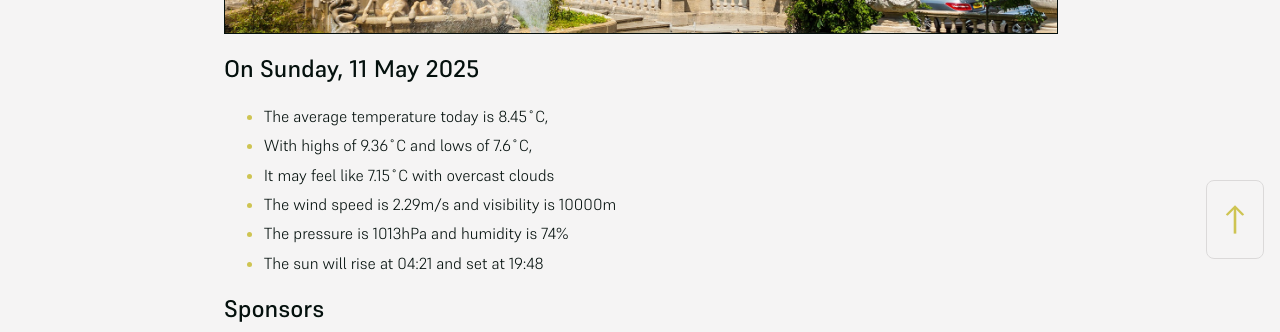
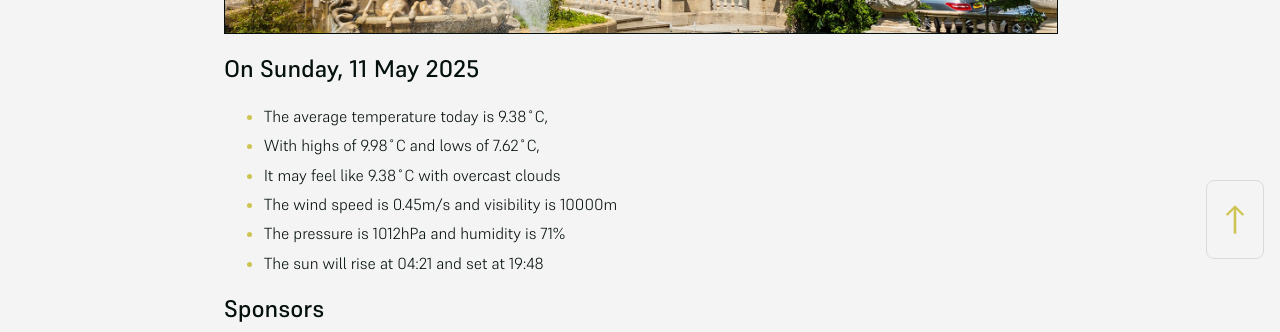
Before and after one commit to mat-0/cheltenham-open-data, a Jekyll site: the page built from index.md, in a window 1280 px wide. Shown: the part 625-957 px from the top of the page. Built offline with Jekyll 4.4.1, drawn with Linux system fonts in a browser that asks for light colours.

Commit message:
Updated 2025-05-11 04:57:59

```diff
--- a/index.md
+++ b/index.md
@@ -10,11 +10,11 @@ seo: Menu
 <!-- weather_marker starts -->
 ## On Sunday, 11 May 2025
 
-- The average temperature today is 8.45˚C,
-- With highs of 9.36˚C and lows of 7.6˚C,
-- It may feel like 7.15˚C with overcast clouds
-- The wind speed is 2.29m/s and visibility is 10000m
-- The pressure is 1013hPa and humidity is 74%
+- The average temperature today is 9.38˚C,
+- With highs of 9.98˚C and lows of 7.62˚C,
+- It may feel like 9.38˚C with overcast clouds
+- The wind speed is 0.45m/s and visibility is 10000m
+- The pressure is 1012hPa and humidity is 71%
 - The sun will rise at 04:21 and set at 19:48
 
 <!-- weather_marker ends -->
```
Also changed, not shown: _data/flood.json (+5 -69 lines), _pages/news.md (+4 -4 lines).
